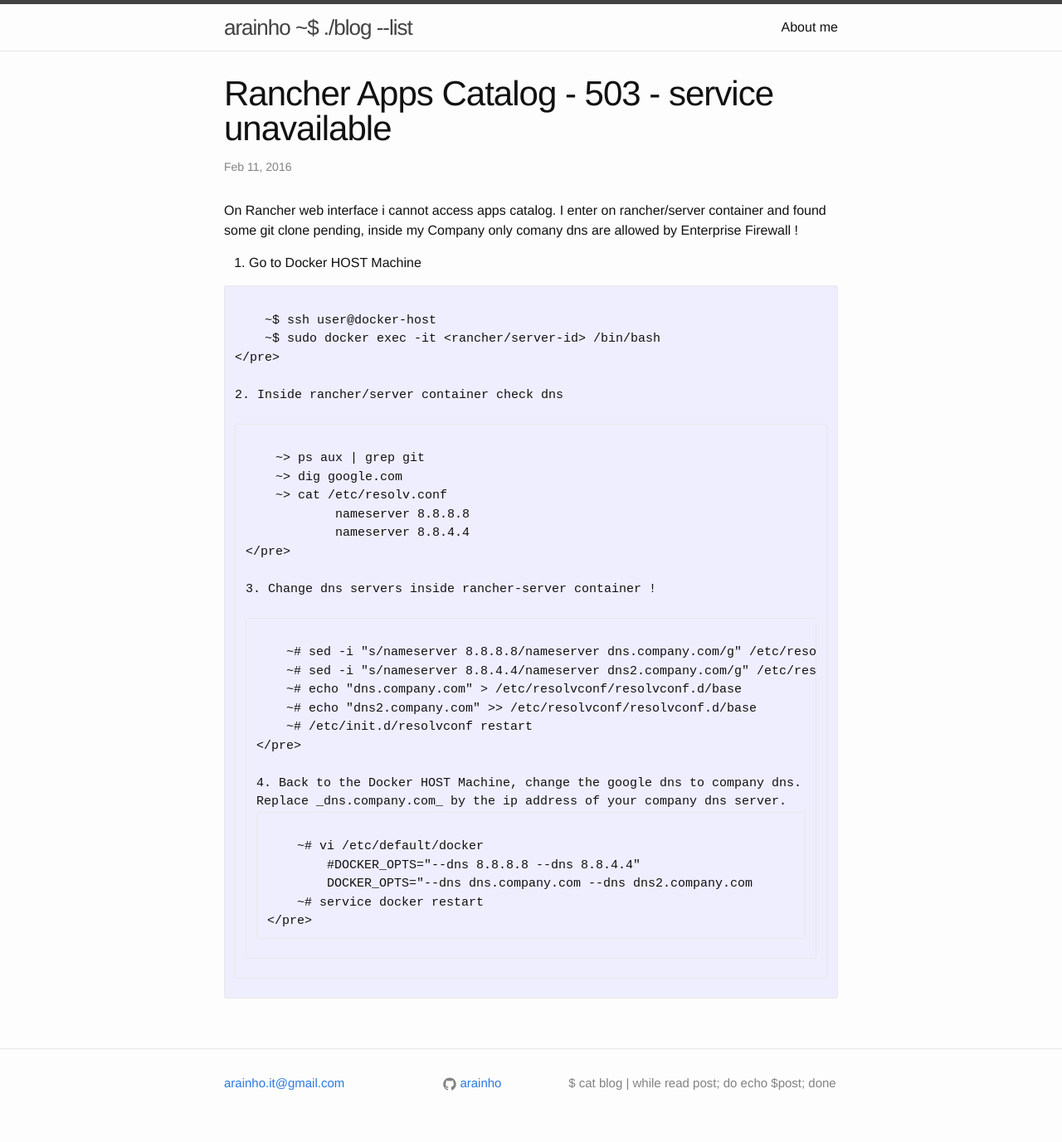
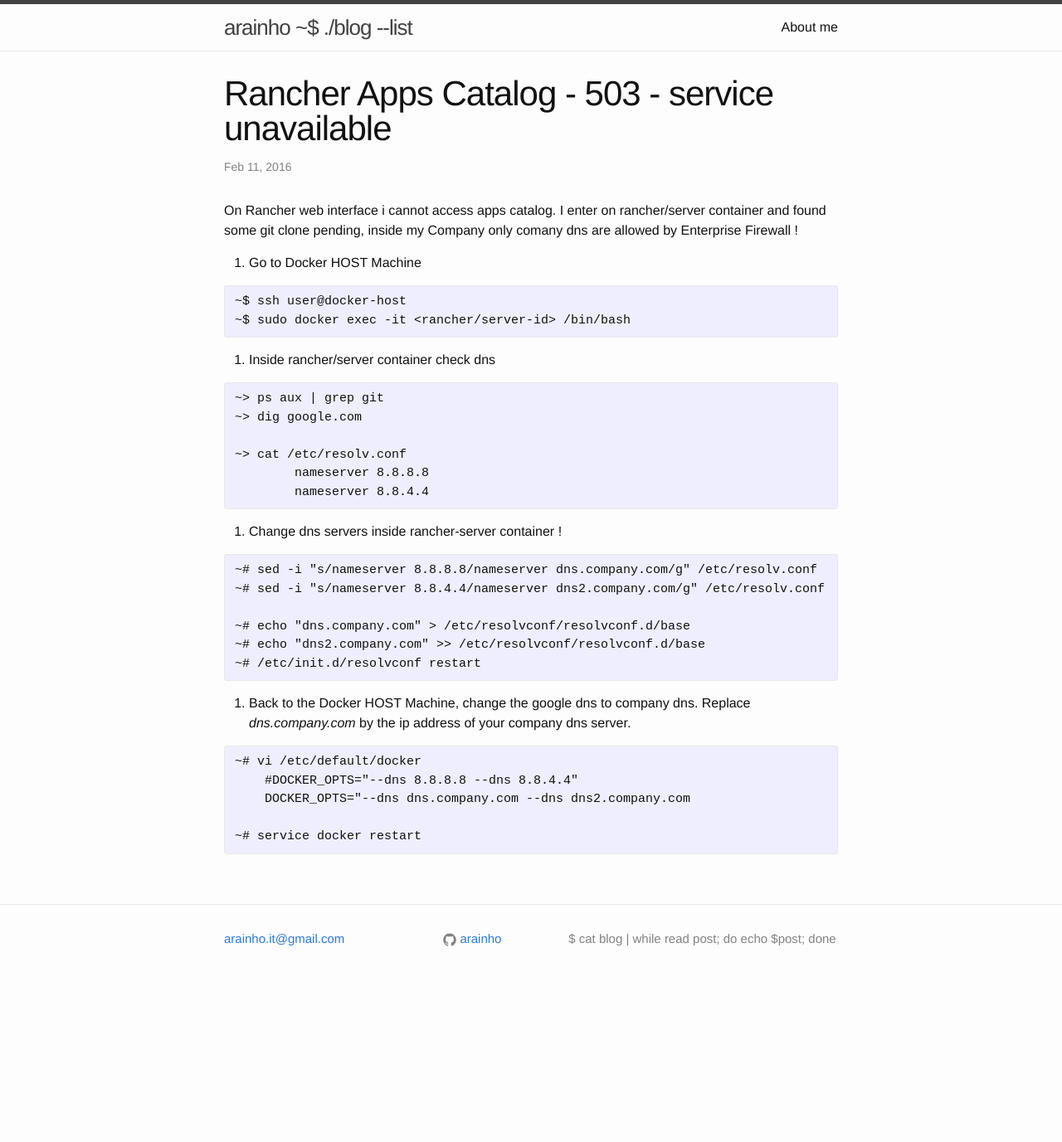
Before and after one commit to arainho/arainho.github.io, a Jekyll site: the page built from _posts/2016-02-11-rancher-apps-catalog-service-unavailable.md, in a window 1280 px wide. Shown: the whole page at 83% size. Built offline with Jekyll 4.4.1, drawn with Linux system fonts in a browser that asks for light colours; after the commit the page ends 1203 px from its top, so only the background shows below that.

Commit message:
fix blocks of code

```diff
--- a/_posts/2016-02-11-rancher-apps-catalog-service-unavailable.md
+++ b/_posts/2016-02-11-rancher-apps-catalog-service-unavailable.md
@@ -11,36 +11,40 @@ I enter on rancher/server container and found some git clone pending, inside my
 
 1. Go to Docker HOST Machine
 
-<pre><code>
-    ~$ ssh user@docker-host
-    ~$ sudo docker exec -it <rancher/server-id> /bin/bash
-</pre></code>
+<pre>
+~$ ssh user@docker-host
+~$ sudo docker exec -it <rancher/server-id> /bin/bash
+</pre>
 
 2. Inside rancher/server container check dns
 
-<pre><code>
-    ~> ps aux | grep git
-    ~> dig google.com
-    ~> cat /etc/resolv.conf
-            nameserver 8.8.8.8
-            nameserver 8.8.4.4
-</pre></code>
+<pre>
+~> ps aux | grep git
+~> dig google.com
+
+~> cat /etc/resolv.conf
+        nameserver 8.8.8.8
+        nameserver 8.8.4.4
+</pre>
 
 3. Change dns servers inside rancher-server container !
 
-<pre><code>
-    ~# sed -i "s/nameserver 8.8.8.8/nameserver dns.company.com/g" /etc/resolv.conf
-    ~# sed -i "s/nameserver 8.8.4.4/nameserver dns2.company.com/g" /etc/resolv.conf
-    ~# echo "dns.company.com" > /etc/resolvconf/resolvconf.d/base
-    ~# echo "dns2.company.com" >> /etc/resolvconf/resolvconf.d/base
-    ~# /etc/init.d/resolvconf restart
-</pre></code>
+<pre>
+~# sed -i "s/nameserver 8.8.8.8/nameserver dns.company.com/g" /etc/resolv.conf
+~# sed -i "s/nameserver 8.8.4.4/nameserver dns2.company.com/g" /etc/resolv.conf
+
+~# echo "dns.company.com" > /etc/resolvconf/resolvconf.d/base
+~# echo "dns2.company.com" >> /etc/resolvconf/resolvconf.d/base
+~# /etc/init.d/resolvconf restart
+</pre>
 
 4. Back to the Docker HOST Machine, change the google dns to company dns.
 Replace _dns.company.com_ by the ip address of your company dns server.
-<pre><code>
-    ~# vi /etc/default/docker
-        #DOCKER_OPTS="--dns 8.8.8.8 --dns 8.8.4.4"
-        DOCKER_OPTS="--dns dns.company.com --dns dns2.company.com
-    ~# service docker restart
-</pre></code>
+
+<pre>
+~# vi /etc/default/docker
+    #DOCKER_OPTS="--dns 8.8.8.8 --dns 8.8.4.4"
+    DOCKER_OPTS="--dns dns.company.com --dns dns2.company.com
+
+~# service docker restart
+</pre>
```
